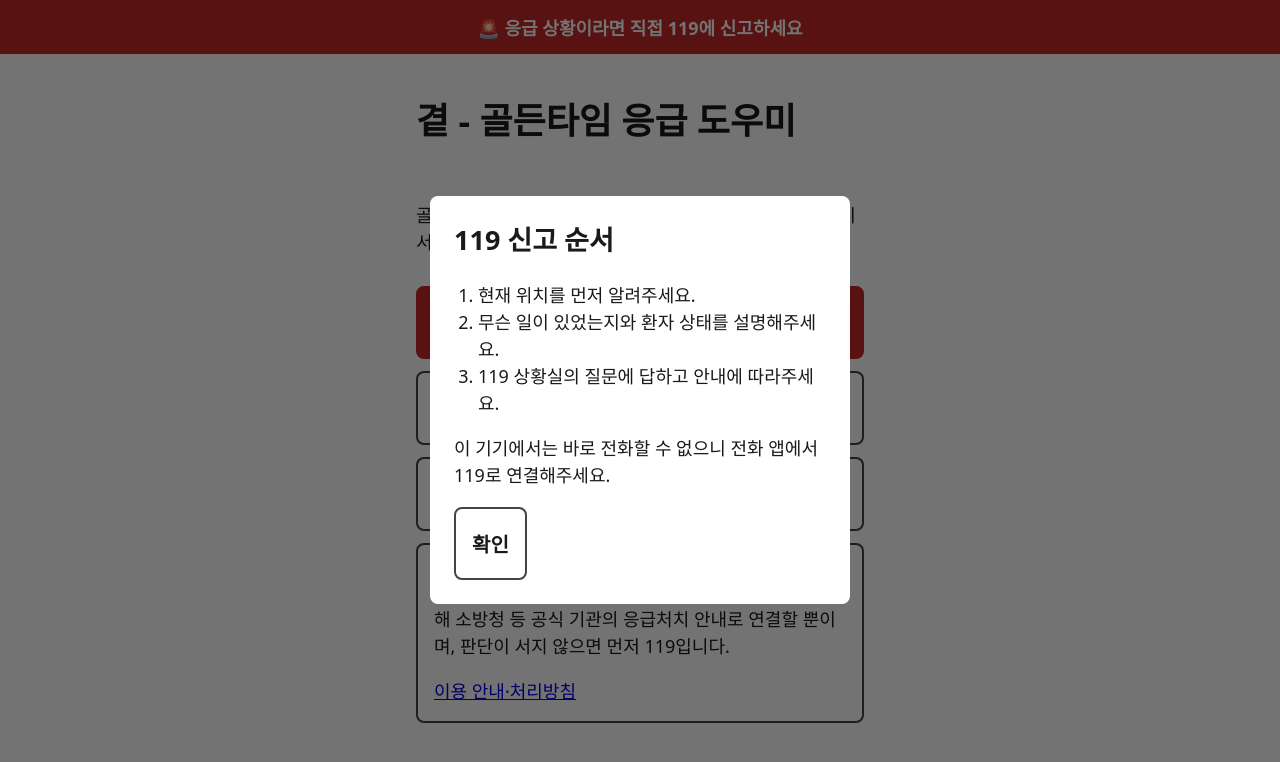
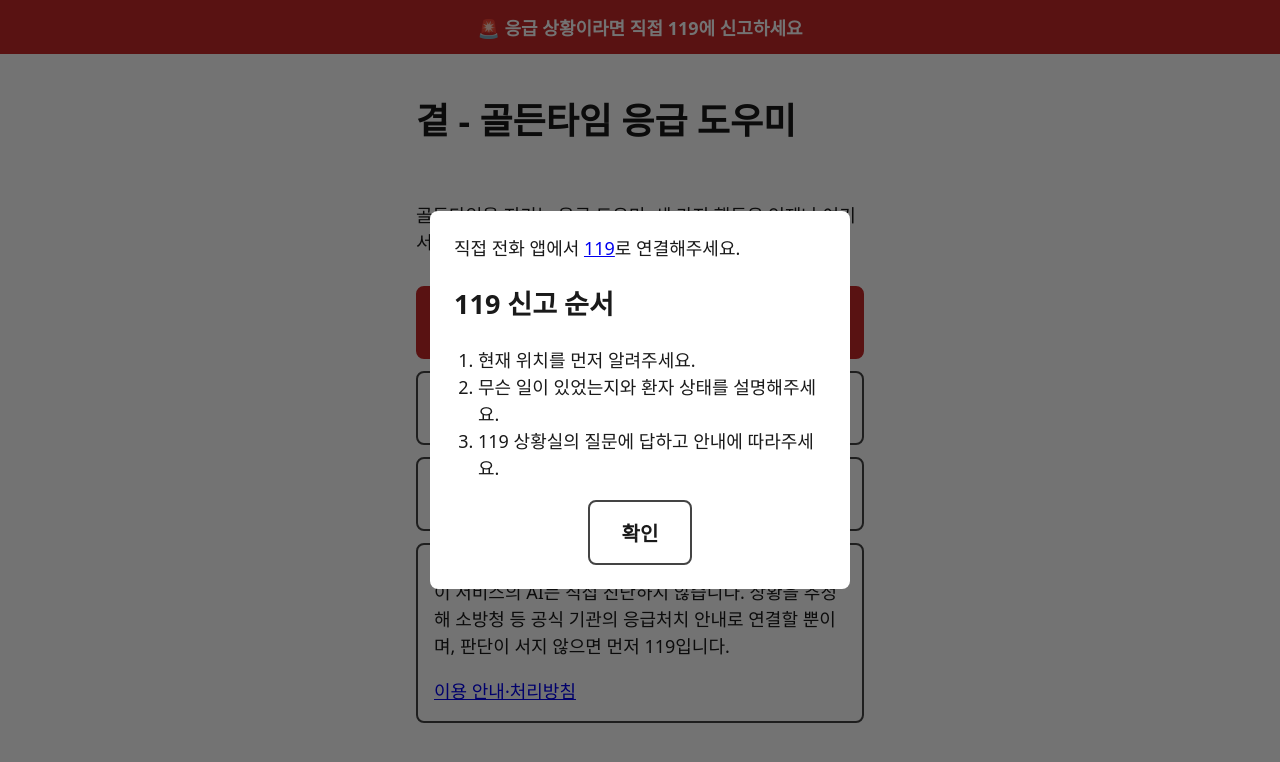
Before and after one commit to soldesk7/gyeot, a React (Vite) app in the folder front/: page / in a window 1280 px wide. Both pictures are taken after a click on the button "🚨 응급 상황이라면 직접 119에 신고하세요". Shown: the top 762 px of the page. Built offline with nearby package versions, Linux system fonts and the light colour scheme.

Commit message:
feat(F-17): 119 신고 안내 문구 수정 및 버튼 위치 중앙으로 설정 및 크기 조절

```diff
--- a/front/src/components/Call119.jsx
+++ b/front/src/components/Call119.jsx
@@ -61,17 +61,22 @@ export default function Call119({
               textAlign: 'left',
             }}
           >
-            <h2 id={guideTitleId} style={{ marginTop: 0 }}>119 신고 순서</h2>
+            <p style={{ marginTop: 0 }}>직접 전화 앱에서 <a href="tel:119">119</a>로 연결해주세요.</p>
+            <h2 id={guideTitleId}>119 신고 순서</h2>
             <ol style={{ paddingLeft: 24 }}>
               <li>현재 위치를 먼저 알려주세요.</li>
               <li>무슨 일이 있었는지와 환자 상태를 설명해주세요.</li>
               <li>119 상황실의 질문에 답하고 안내에 따라주세요.</li>
             </ol>
-            <p>이 기기에서는 바로 전화할 수 없으니 전화 앱에서 119로 연결해주세요.</p>
             <button
               type="button"
               className="action"
               onClick={() => setIsReportGuideOpen(false)}
+              style={{
+                width: 'fit-content',
+                margin: '0 auto',
+                padding: '16px 32px'
+              }}
             >
               확인
             </button>
```
